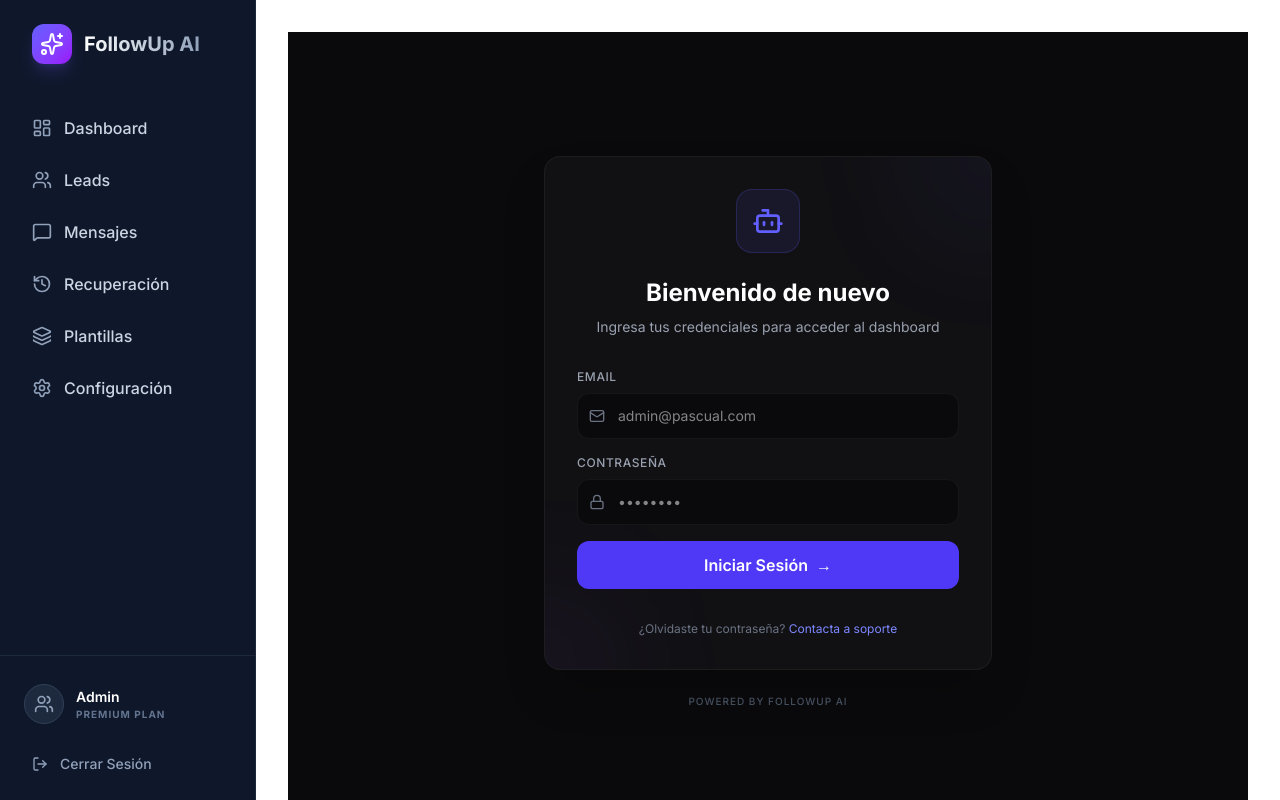
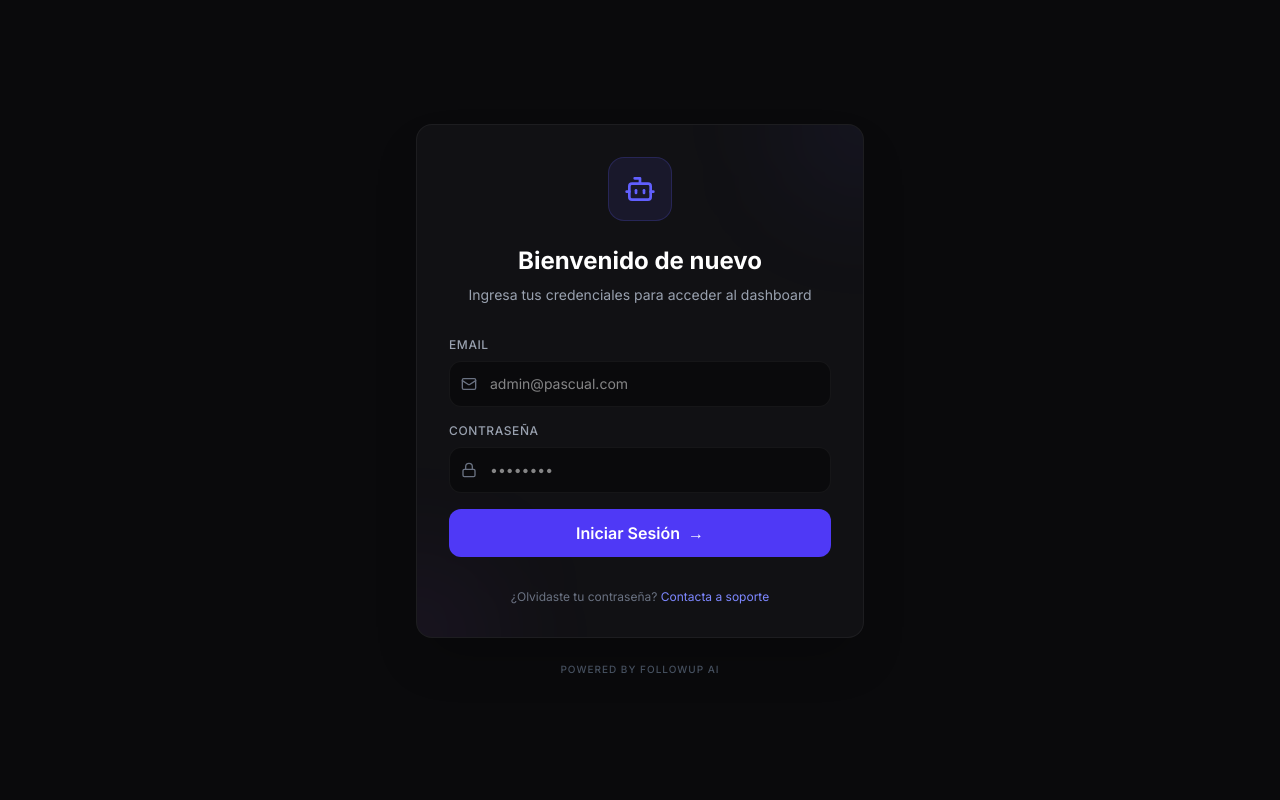
Before and after one commit to yosoymifer/followup, a Next.js app: page /login in a window 1280 px wide. Built offline with nearby package versions, Linux system fonts and the light colour scheme; no server answers.

Commit message:
Fix: hide sidebar on login page using client-side pathname detection

```diff
--- a/src/app/layout.tsx
+++ b/src/app/layout.tsx
@@ -1,9 +1,8 @@
 import type { Metadata } from "next";
 import { Inter } from "next/font/google";
 import "./globals.css";
-import Sidebar from "@/components/Sidebar";
 import SessionWrapper from "@/components/SessionWrapper";
-import { headers } from "next/headers";
+import { LayoutContent } from "@/components/LayoutContent";
 
 const inter = Inter({ subsets: ["latin"] });
 
@@ -12,31 +11,16 @@ export const metadata: Metadata = {
   description: "Sistema de seguimiento inteligente para GHL y WhatsApp",
 };
 
-export default async function RootLayout({
+export default function RootLayout({
   children,
 }: Readonly<{
   children: React.ReactNode;
 }>) {
-  const headersList = await headers();
-  const fullPath = headersList.get("x-invoke-path") || "";
-  const isLoginPage = fullPath === "/login";
-
   return (
     <html lang="es">
       <body className={`${inter.className} bg-slate-950 text-slate-200`}>
         <SessionWrapper>
-          {!isLoginPage ? (
-            <div className="flex h-screen overflow-hidden">
-              <Sidebar />
-              <main className="flex-1 relative overflow-y-auto bg-[radial-gradient(ellipse_at_top_right,_var(--tw-gradient-stops))] from-slate-900 via-slate-950 to-slate-950">
-                <div className="p-8 max-w-7xl mx-auto w-full">
-                  {children}
-                </div>
-              </main>
-            </div>
-          ) : (
-            <>{children}</>
-          )}
+          <LayoutContent>{children}</LayoutContent>
         </SessionWrapper>
       </body>
     </html>
--- /dev/null
+++ b/src/components/LayoutContent.tsx
@@ -0,0 +1,24 @@
+"use client";
+
+import { usePathname } from "next/navigation";
+import Sidebar from "@/components/Sidebar";
+
+export function LayoutContent({ children }: { children: React.ReactNode }) {
+    const pathname = usePathname();
+    const isLoginPage = pathname === "/login";
+
+    if (isLoginPage) {
+        return <>{children}</>;
+    }
+
+    return (
+        <div className="flex h-screen overflow-hidden">
+            <Sidebar />
+            <main className="flex-1 relative overflow-y-auto bg-[radial-gradient(ellipse_at_top_right,_var(--tw-gradient-stops))] from-slate-900 via-slate-950 to-slate-950">
+                <div className="p-8 max-w-7xl mx-auto w-full">
+                    {children}
+                </div>
+            </main>
+        </div>
+    );
+}
```
